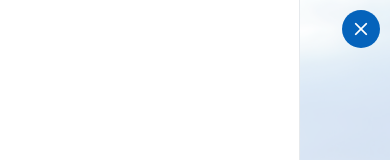
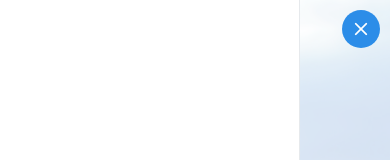
Before and after one commit to ttvt-uet/ttvt-uet.github.io, a plain HTML site: page index.html in a window 390 px wide. Both pictures are taken after a click on the icon 361 px from the left and 29 px from the top of the page. Shown: the top 160 px of the page. Drawn offline with nearby package versions, Linux system fonts and the light colour scheme.

Commit message:
Update style.css

```diff
--- a/assets/css/style.css
+++ b/assets/css/style.css
@@ -265,7 +265,7 @@ h6 {
 
 .mobile-nav-active .mobile-nav-toggle {
   color: #fff;
-  background-color: #0563bb;
+  background-color: #2c8de8;
 }
 
 /*--------------------------------------------------------------
```
